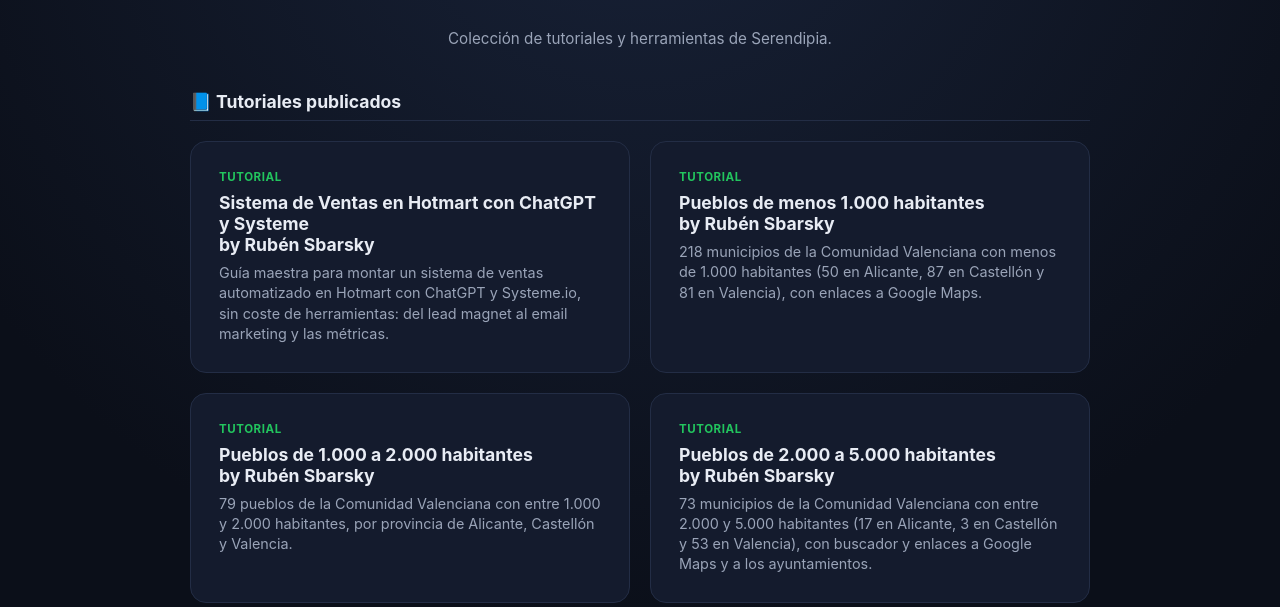
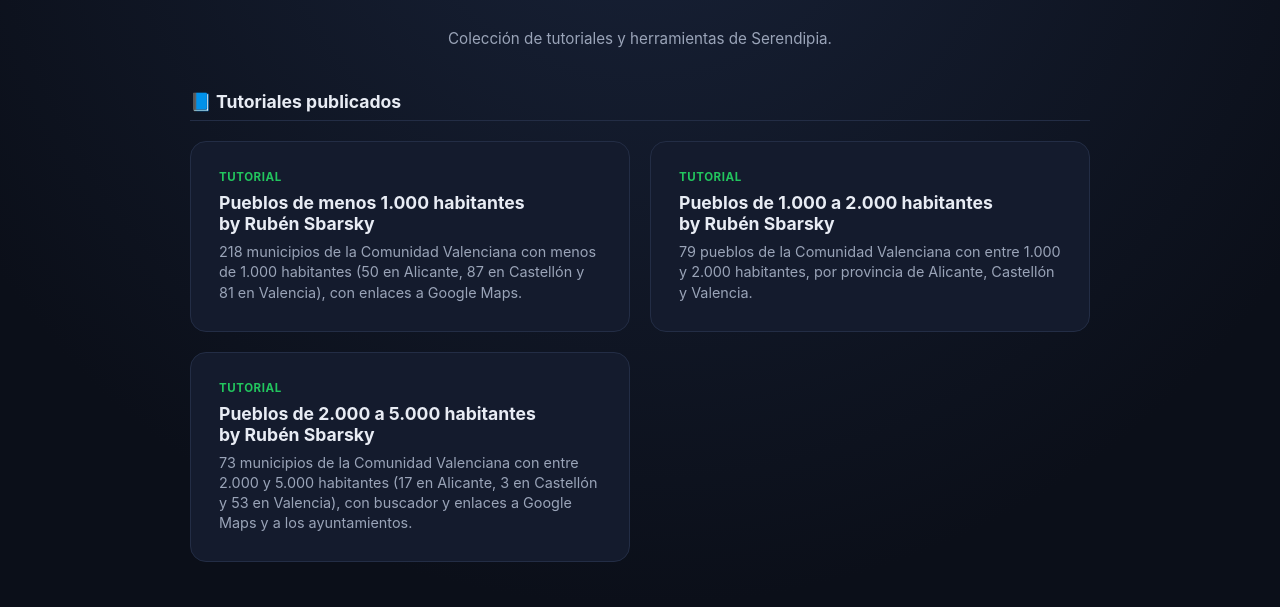
Before and after one commit to rubenurbano/serendipia, a plain HTML site: page index.html in a window 1280 px wide. Shown: the part 180-787 px from the top of the page. Drawn offline with Linux system fonts and the light colour scheme.

Commit message:
Quitar tarjeta de Sistema de Ventas en Hotmart (va en tutoriales-ai)

```diff
--- a/index.html
+++ b/index.html
@@ -120,11 +120,6 @@
 
   <h2 class="group-title">📘 Tutoriales publicados</h2>
   <div class="grid">
-    <a class="card" href="sistema-de-ventas-en-hotmart-con-chatgpt-y-systeme.html">
-      <span class="tag tutorial">Tutorial</span>
-      <h3>Sistema de Ventas en Hotmart con ChatGPT y Systeme<br>by Rubén Sbarsky</h3>
-      <p>Guía maestra para montar un sistema de ventas automatizado en Hotmart con ChatGPT y Systeme.io, sin coste de herramientas: del lead magnet al email marketing y las métricas.</p>
-    </a>
     <a class="card" href="pueblos-de-menos-1-000-habitantes.html">
       <span class="tag tutorial">Tutorial</span>
       <h3>Pueblos de menos 1.000 habitantes<br>by Rubén Sbarsky</h3>
```
